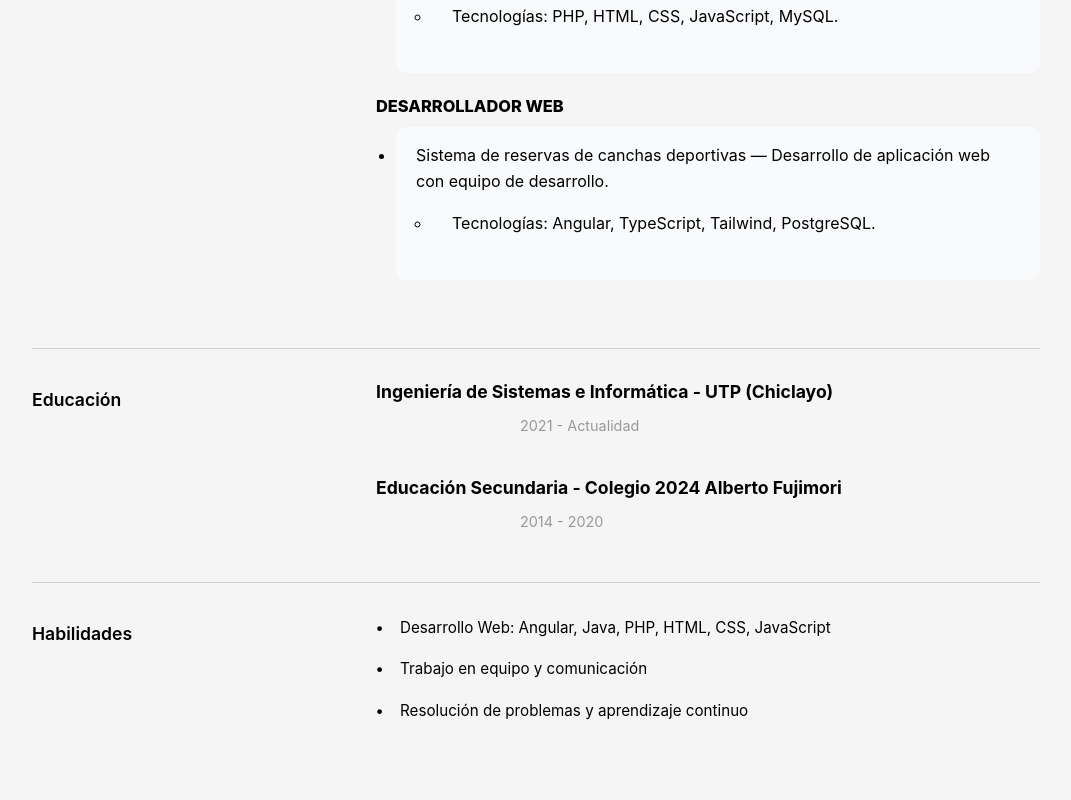
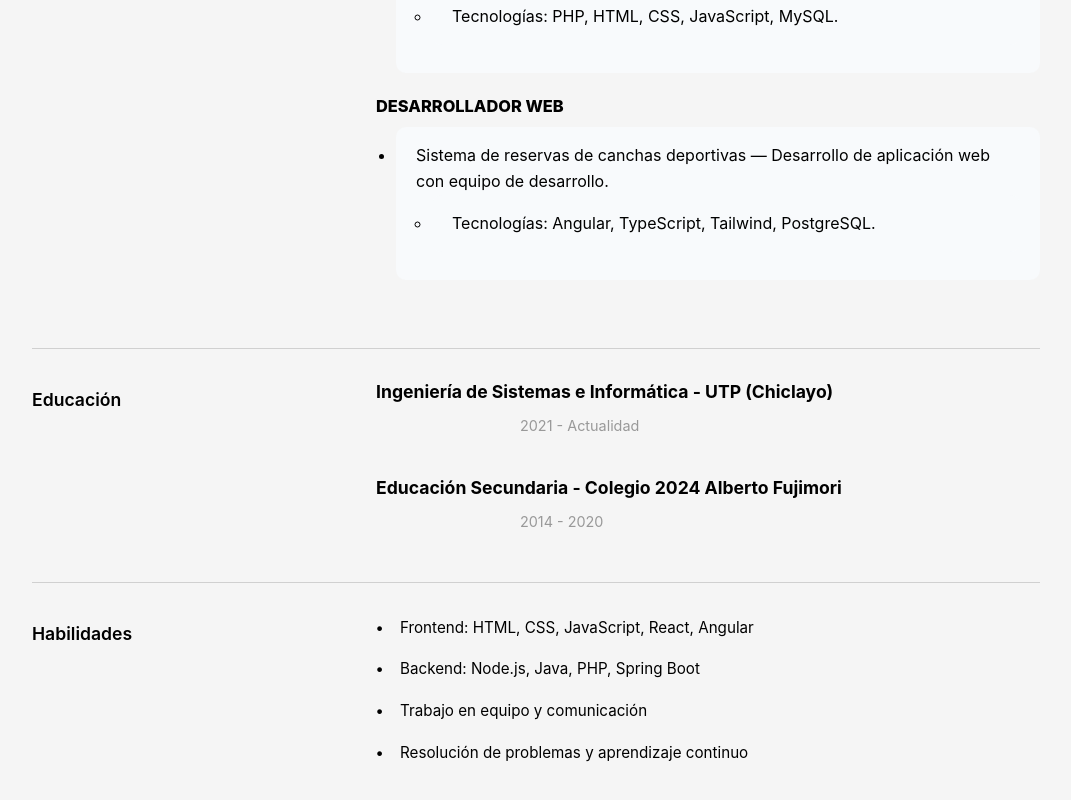
Before and after one commit to OscarStantion/MyCv-Frontend, an Angular app in the folder cvFront/: page /curriculum in a window 1280 px wide. Shown: the part 666-1466 px from the top of the page, without its empty margins (104-1175 px from the left). Built offline with nearby package versions, Linux system fonts and the light colour scheme.

Commit message:
Update skills: split into Frontend and Backend (add React, Node.js, Spring Boot)

```diff
--- a/cvFront/src/app/cv/cv-curriculum.component.ts
+++ b/cvFront/src/app/cv/cv-curriculum.component.ts
@@ -168,7 +168,8 @@ import type { CvFull } from '../models/cv.model';
             <div class="placeholder-content">
               <div class="placeholder-section">
                 <ul class="skills-list placeholder-skills-list">
-                  <li>Desarrollo Web: Experiencia en frontend y backend, con dominio de Angular, Java, PHP, HTML, CSS y JavaScript.</li>
+                  <li>Frontend: HTML, CSS, JavaScript, React, Angular</li>
+                  <li>Backend: Node.js, Java, PHP, Spring Boot</li>
                   <li>Trabajo en equipo: Colaboración efectiva en proyectos universitarios y en equipos multidisciplinarios.</li>
                   <li>Comunicación: Habilidad para explicar ideas técnicas y documentar proyectos.</li>
                   <li>Aprendizaje constante: Motivación por adquirir nuevas tecnologías y mejorar habilidades técnicas.</li>
--- a/cvFront/src/app/data/static-cv.ts
+++ b/cvFront/src/app/data/static-cv.ts
@@ -51,7 +51,8 @@ export const STATIC_CV: CvFull = {
     {
       nombre: 'Habilidades',
       items: [
-        { titulo: 'Desarrollo Web: Angular, Java, PHP, HTML, CSS, JavaScript' },
+        { titulo: 'Frontend: HTML, CSS, JavaScript, React, Angular' },
+        { titulo: 'Backend: Node.js, Java, PHP, Spring Boot' },
         { titulo: 'Trabajo en equipo y comunicación' },
         { titulo: 'Resolución de problemas y aprendizaje continuo' }
       ]
```
